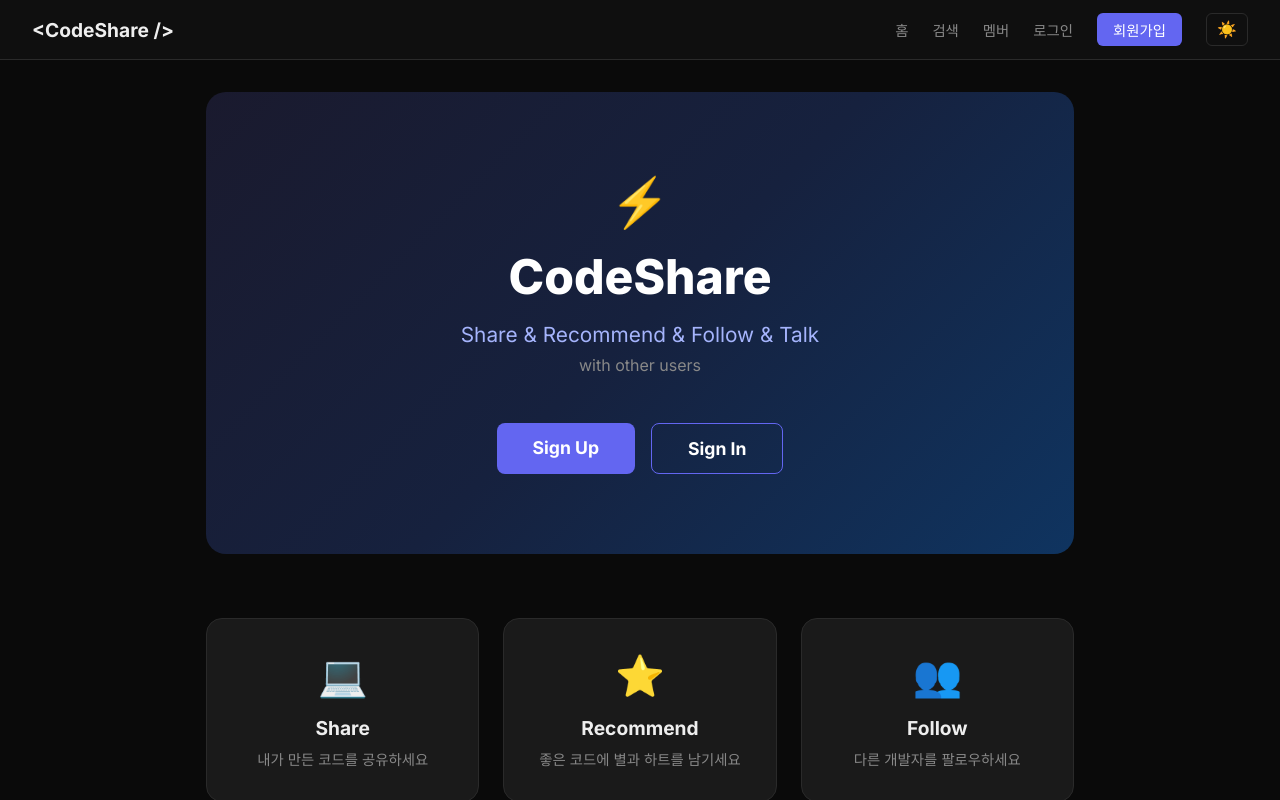
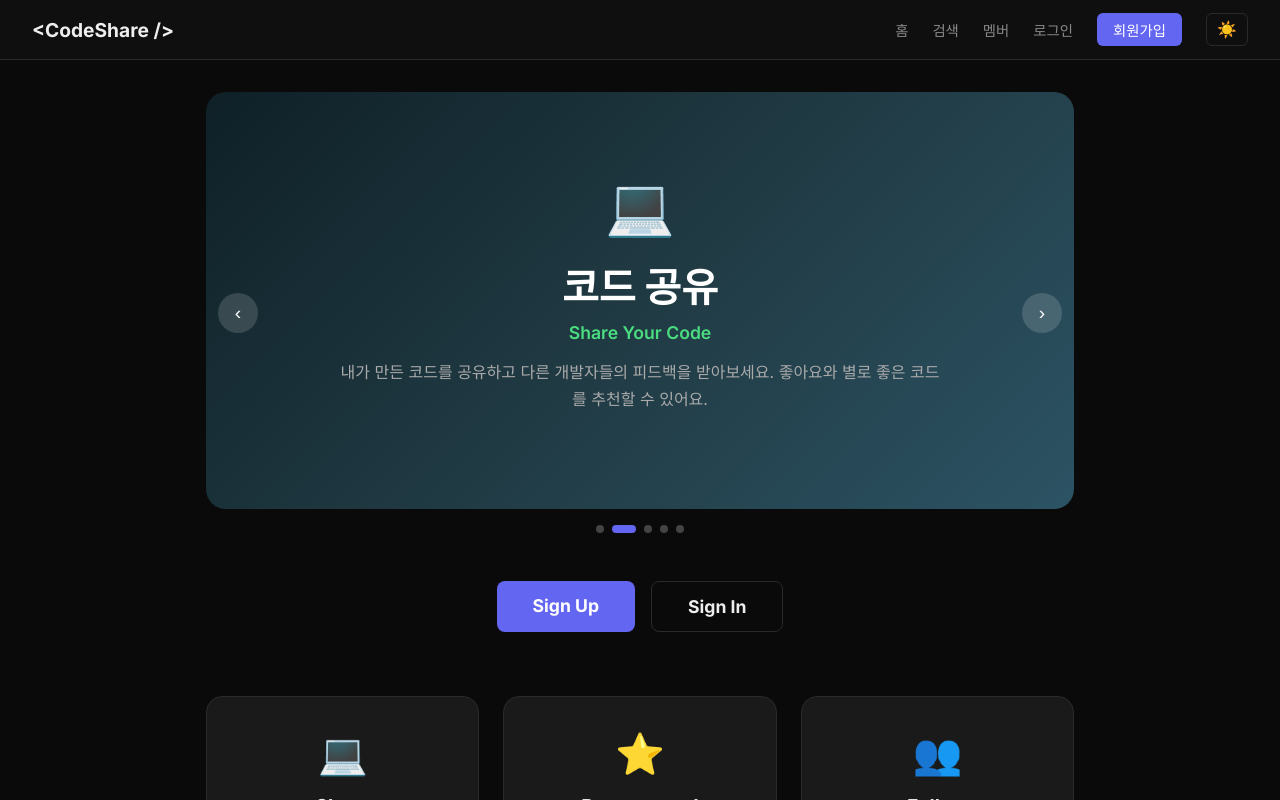
Before and after one commit to b40730771-max/codeshare, a Next.js app: page / in a window 1280 px wide. Shown: the top 800 px of the page. Built offline with nearby package versions, Linux system fonts and the light colour scheme.

Commit message:
Update page.tsx

```diff
--- a/app/page.tsx
+++ b/app/page.tsx
@@ -6,11 +6,48 @@ import Link from 'next/link'
 
 const LANGUAGES = ['전체', 'javascript', 'typescript', 'python', 'rust', 'go', 'css', 'html', 'java', 'cpp', 'c']
 
-const FEATURES = [
-  { icon: '💻', title: 'Share', desc: '내가 만든 코드를 공유하세요' },
-  { icon: '⭐', title: 'Recommend', desc: '좋은 코드에 별과 하트를 남기세요' },
-  { icon: '👥', title: 'Follow', desc: '다른 개발자를 팔로우하세요' },
-  { icon: '💬', title: 'Talk', desc: '친구와 실시간으로 대화하세요' },
+const SLIDES = [
+  {
+    icon: '⚡',
+    title: 'CodeShare',
+    subtitle: 'Share & Recommend & Follow & Talk',
+    desc: '개발자들과 코드를 공유하고 함께 성장하는 커뮤니티',
+    bg: 'linear-gradient(135deg, #1a1a2e 0%, #16213e 50%, #0f3460 100%)',
+    color: '#a5b4fc'
+  },
+  {
+    icon: '💻',
+    title: '코드 공유',
+    subtitle: 'Share Your Code',
+    desc: '내가 만든 코드를 공유하고 다른 개발자들의 피드백을 받아보세요. 좋아요와 별로 좋은 코드를 추천할 수 있어요.',
+    bg: 'linear-gradient(135deg, #0f2027 0%, #203a43 50%, #2c5364 100%)',
+    color: '#4ade80'
+  },
+  {
+    icon: '🌿',
+    title: '브랜치 & PR',
+    subtitle: 'Branch & Pull Request',
+    desc: '브랜치로 새 기능을 개발하고 Pull Request로 코드 리뷰를 요청하세요. GitHub처럼 버전을 관리할 수 있어요.',
+    bg: 'linear-gradient(135deg, #134e5e 0%, #71b280 100%)',
+    color: '#fbbf24'
+  },
+  {
+    icon: '👥',
+    title: '소셜 기능',
+    subtitle: 'Follow & Chat & Mail',
+    desc: '다른 개발자를 팔로우하고, 친구를 추가하고, 실시간 채팅과 쪽지로 소통하세요.',
+    bg: 'linear-gradient(135deg, #2d1b69 0%, #11998e 100%)',
+    color: '#f87171'
+  },
+  {
+    icon: '👨‍💻',
+    title: '개발자 소개',
+    subtitle: 'Developer',
+    desc: 'CodeShare는 개발자들이 서로 코드를 공유하고 성장할 수 있는 공간을 만들기 위해 개발됐어요.',
+    extra: 'csw20100411@gmail.com',
+    bg: 'linear-gradient(135deg, #1a1a2e 0%, #4a1942 100%)',
+    color: '#a5b4fc'
+  },
 ]
 
 export default function HomePage() {
@@ -18,6 +55,7 @@ export default function HomePage() {
   const [lang, setLang] = useState('전체')
   const [loading, setLoading] = useState(true)
   const [user, setUser] = useState<any>(null)
+  const [slide, setSlide] = useState(0)
 
   useEffect(() => {
     const init = async () => {
@@ -39,6 +77,15 @@ export default function HomePage() {
     if (user) fetchPosts()
   }, [lang])
 
+  // 자동 슬라이드
+  useEffect(() => {
+    if (user) return
+    const timer = setInterval(() => {
+      setSlide(s => (s + 1) % SLIDES.length)
+    }, 4000)
+    return () => clearInterval(timer)
+  }, [user])
+
   const fetchPosts = async () => {
     setLoading(true)
     let query = supabase
@@ -54,25 +101,64 @@ export default function HomePage() {
   // 로그인 안 된 경우 랜딩 페이지
   if (!user) return (
     <div>
-      {/* 히어로 섹션 */}
+      {/* 캐러셀 */}
+      <div style={{ position: 'relative', marginBottom: '3rem' }}>
         <div style={{
+          background: SLIDES[slide].bg,
+          borderRadius: '20px',
+          padding: '5rem 2rem',
           textAlign: 'center',
-        padding: '5rem 1rem',
-        background: 'linear-gradient(135deg, #1a1a2e 0%, #16213e 50%, #0f3460 100%)',
-        borderRadius: '20px',
-        marginBottom: '4rem'
+          transition: 'all 0.5s ease',
+          minHeight: '320px',
+          display: 'flex',
+          flexDirection: 'column',
+          alignItems: 'center',
+          justifyContent: 'center'
         }}>
-        <div style={{ fontSize: '3rem', marginBottom: '1rem' }}>⚡</div>
-        <h1 style={{ fontSize: '3rem', fontWeight: 800, margin: '0 0 1rem', color: '#fff' }}>
-          CodeShare
+          <div style={{ fontSize: '3.5rem', marginBottom: '1rem' }}>{SLIDES[slide].icon}</div>
+          <h1 style={{ fontSize: '2.5rem', fontWeight: 800, margin: '0 0 0.5rem', color: '#fff' }}>
+            {SLIDES[slide].title}
           </h1>
-        <p style={{ fontSize: '1.3rem', color: '#a5b4fc', marginBottom: '0.5rem' }}>
-          Share & Recommend & Follow & Talk
+          <p style={{ fontSize: '1.1rem', color: SLIDES[slide].color, marginBottom: '1rem', fontWeight: 600 }}>
+            {SLIDES[slide].subtitle}
           </p>
-        <p style={{ fontSize: '1rem', color: '#888', marginBottom: '3rem' }}>
-          with other users
+          <p style={{ fontSize: '1rem', color: '#aaa', maxWidth: '600px', lineHeight: 1.7, marginBottom: '1rem' }}>
+            {SLIDES[slide].desc}
           </p>
-        <div style={{ display: 'flex', gap: '1rem', justifyContent: 'center', flexWrap: 'wrap' }}>
+          {(SLIDES[slide] as any).extra && (
+            <p style={{ color: '#6366f1', fontSize: '0.95rem' }}>📧 {(SLIDES[slide] as any).extra}</p>
+          )}
+        </div>
+
+        {/* 좌우 버튼 */}
+        <button onClick={() => setSlide(s => (s - 1 + SLIDES.length) % SLIDES.length)} style={{
+          position: 'absolute', left: '12px', top: '50%', transform: 'translateY(-50%)',
+          background: 'rgba(255,255,255,0.15)', border: 'none', color: '#fff',
+          width: '40px', height: '40px', borderRadius: '50%', cursor: 'pointer',
+          fontSize: '1.2rem', display: 'flex', alignItems: 'center', justifyContent: 'center'
+        }}>‹</button>
+        <button onClick={() => setSlide(s => (s + 1) % SLIDES.length)} style={{
+          position: 'absolute', right: '12px', top: '50%', transform: 'translateY(-50%)',
+          background: 'rgba(255,255,255,0.15)', border: 'none', color: '#fff',
+          width: '40px', height: '40px', borderRadius: '50%', cursor: 'pointer',
+          fontSize: '1.2rem', display: 'flex', alignItems: 'center', justifyContent: 'center'
+        }}>›</button>
+
+        {/* 점 인디케이터 */}
+        <div style={{ display: 'flex', justifyContent: 'center', gap: '8px', marginTop: '1rem' }}>
+          {SLIDES.map((_, i) => (
+            <button key={i} onClick={() => setSlide(i)} style={{
+              width: i === slide ? '24px' : '8px', height: '8px',
+              borderRadius: '4px', border: 'none', cursor: 'pointer',
+              background: i === slide ? '#6366f1' : '#444',
+              transition: 'all 0.3s ease', padding: 0
+            }} />
+          ))}
+        </div>
+      </div>
+
+      {/* 로그인/회원가입 버튼 */}
+      <div style={{ display: 'flex', gap: '1rem', justifyContent: 'center', marginBottom: '4rem', flexWrap: 'wrap' }}>
         <Link href="/signup" style={{
           background: '#6366f1', color: '#fff', padding: '14px 36px',
           borderRadius: '8px', textDecoration: 'none', fontWeight: 700, fontSize: '1.1rem'
@@ -80,18 +166,22 @@ export default function HomePage() {
           Sign Up
         </Link>
         <Link href="/login" style={{
-            background: 'transparent', color: '#fff', padding: '14px 36px',
+          background: 'transparent', color: 'var(--text)', padding: '14px 36px',
           borderRadius: '8px', textDecoration: 'none', fontWeight: 700, fontSize: '1.1rem',
-            border: '1px solid #6366f1'
+          border: '1px solid var(--border)'
         }}>
           Sign In
         </Link>
       </div>
-      </div>
 
       {/* 기능 카드 */}
       <div style={{ display: 'grid', gridTemplateColumns: 'repeat(auto-fill, minmax(220px, 1fr))', gap: '1.5rem', marginBottom: '4rem' }}>
-        {FEATURES.map(f => (
+        {[
+          { icon: '💻', title: 'Share', desc: '내가 만든 코드를 공유하세요' },
+          { icon: '⭐', title: 'Recommend', desc: '좋은 코드에 별과 하트를 남기세요' },
+          { icon: '👥', title: 'Follow', desc: '다른 개발자를 팔로우하세요' },
+          { icon: '💬', title: 'Talk', desc: '친구와 실시간으로 대화하세요' },
+        ].map(f => (
           <div key={f.title} style={{
             background: 'var(--bg-card)', border: '1px solid var(--border)',
             borderRadius: '16px', padding: '2rem', textAlign: 'center'
@@ -135,7 +225,6 @@ export default function HomePage() {
         <p style={{ color: 'var(--text-muted)', margin: 0 }}>개발자들이 공유한 코드와 아이디어를 탐색해보세요</p>
       </div>
 
-      {/* 언어 필터 */}
       <div style={{ display: 'flex', gap: '8px', flexWrap: 'wrap', marginBottom: '2rem' }}>
         {LANGUAGES.map(l => (
           <button key={l} onClick={() => setLang(l)} style={{
```
Lines whose indentation alone changed are shown as unchanged.
